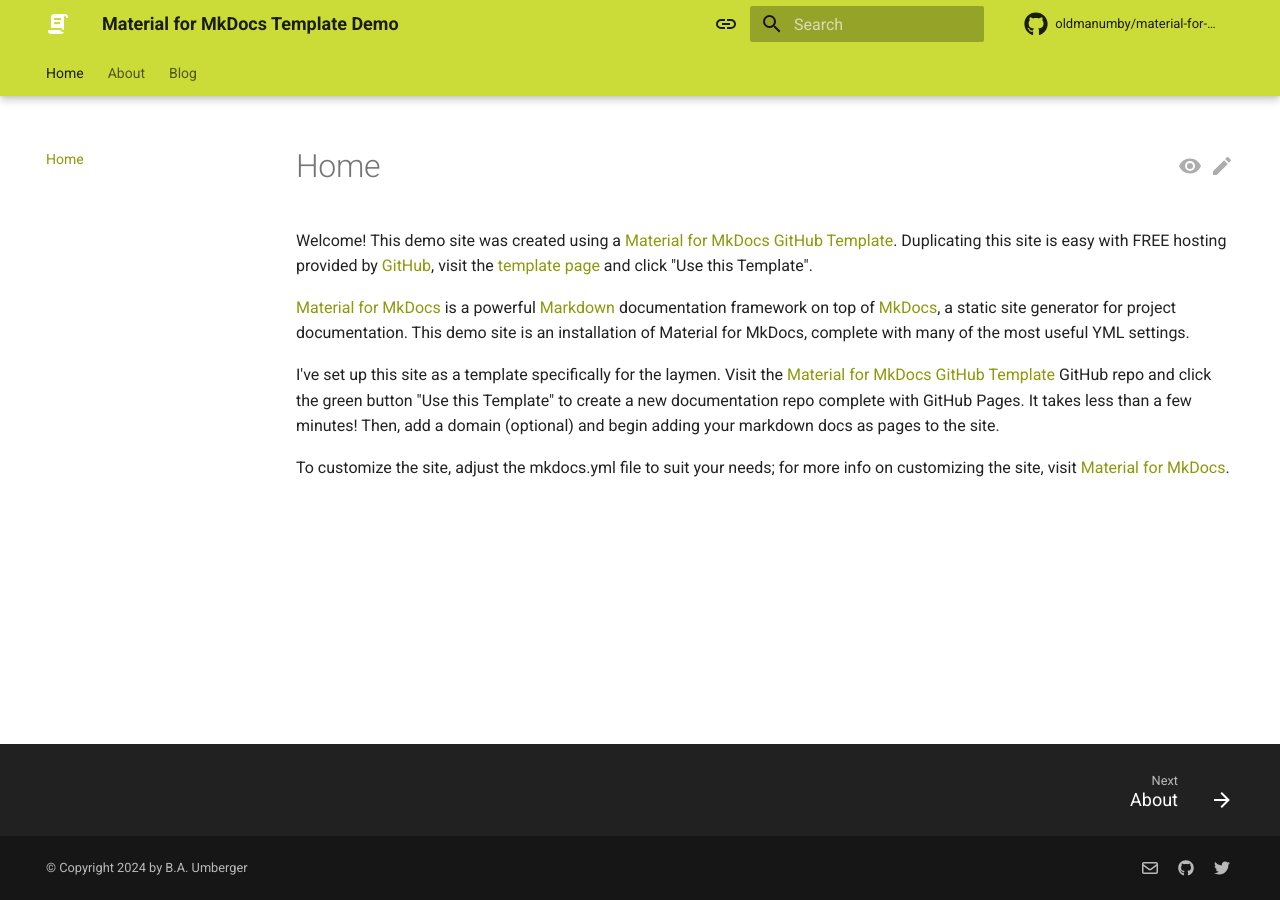
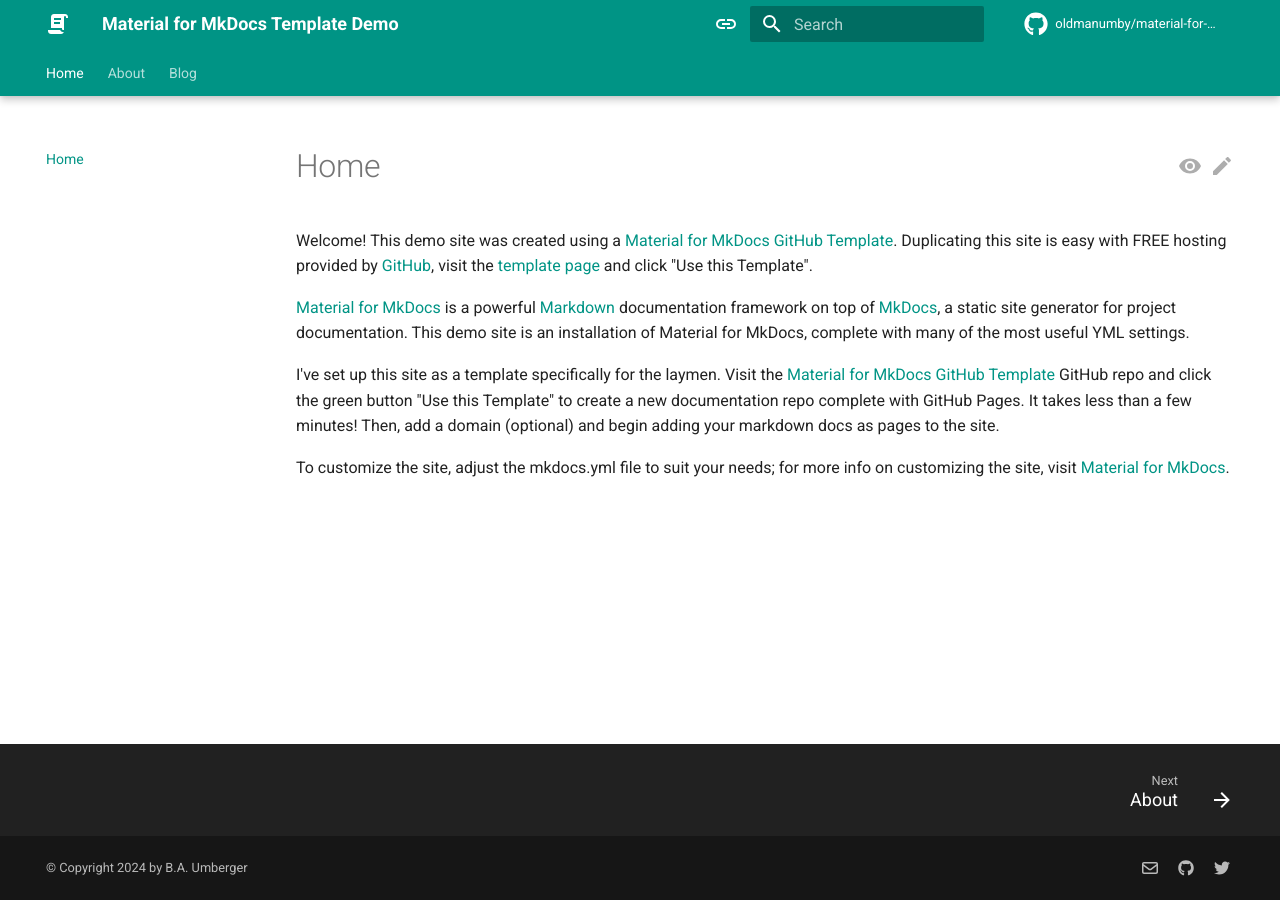
Before and after one commit to OldManUmby/material-for-mkdocs-template, an MkDocs documentation site: the page built from docs/index.md, in a window 1280 px wide. Built offline with MkDocs 1.6.1 and Material for MkDocs 9.7.7, drawn with Linux system fonts in a browser that asks for light colours; comment, search, counter and statistics services are not loaded.

Commit message:
Updated YML

```diff
--- a/mkdocs.yml
+++ b/mkdocs.yml
@@ -51,15 +51,15 @@
         name: Switch to light mode
     - media: "(prefers-color-scheme: light)"
       scheme: default
-      primary: lime
-      accent: yellow
+      primary: teal
+      accent: green
       toggle:
         icon: material/toggle-switch
         name: Switch to dark mode
     - media: "(prefers-color-scheme: dark)"
       scheme: slate
-      primary: lime
-      accent: yellow
+      primary: teal
+      accent: green
       toggle:
         icon: material/toggle-switch-off
         name: Switch to system preference
```
